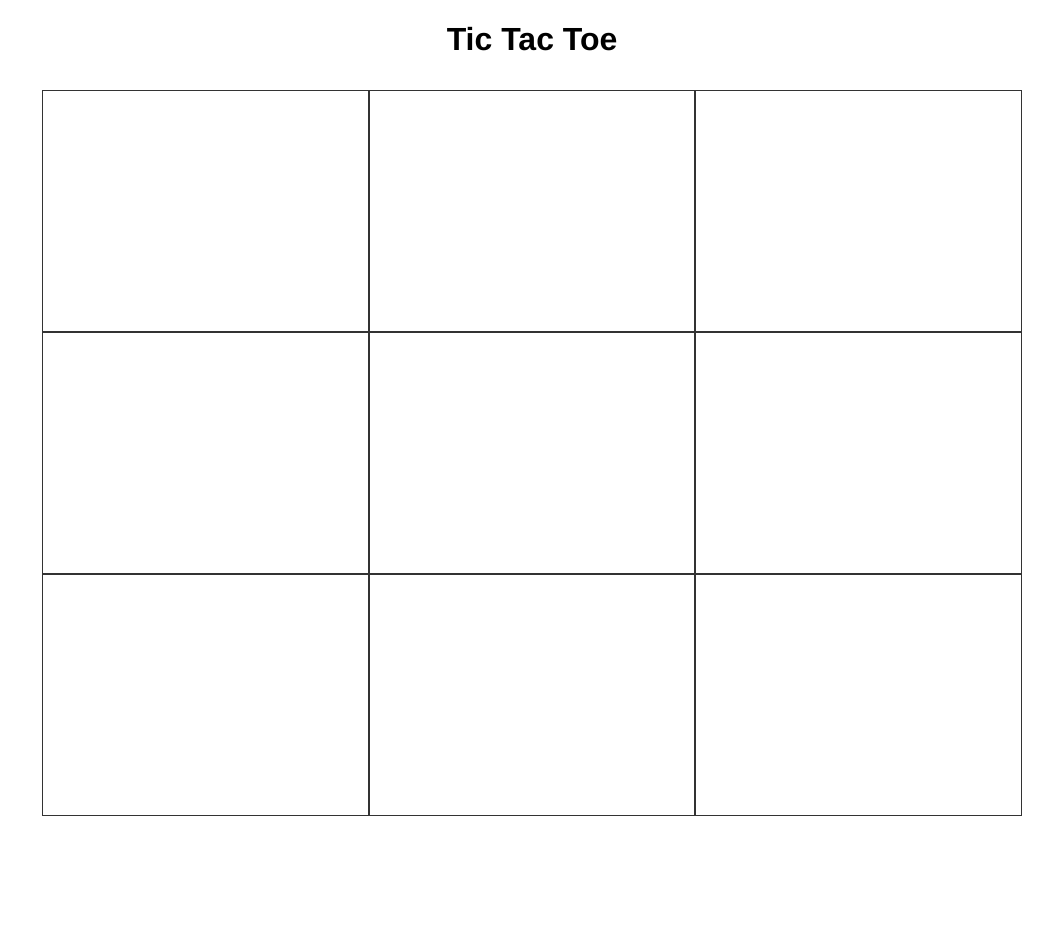
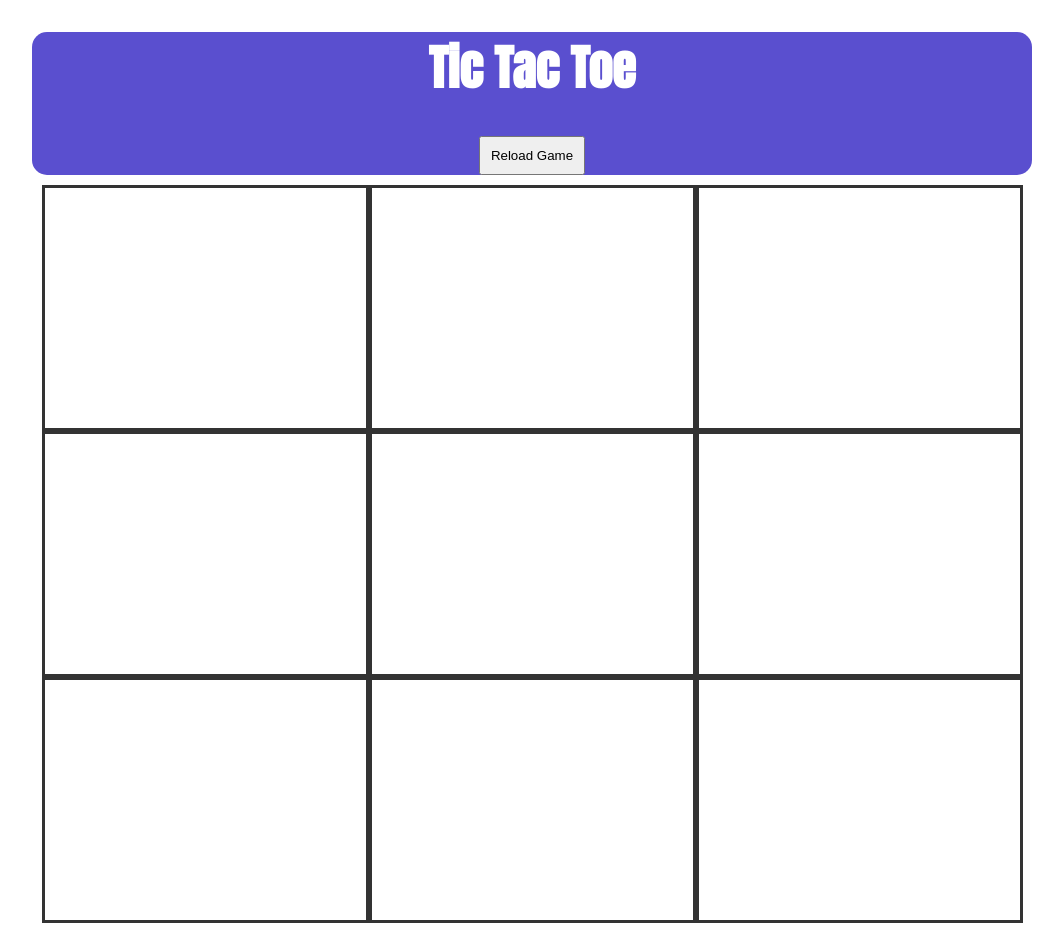
Before and after one commit to CalebRivers/Project0, a plain HTML site: page index.html in a window 1280 px wide. Shown: the whole page, without its empty margins (108-1171 px from the left). Before the commit the page ends 826 px from the top, so only its background shows below. Drawn offline with Linux system fonts and the light colour scheme.

Commit message:
Added some styling

```diff
--- a/css/master.css
+++ b/css/master.css
@@ -1,3 +1,5 @@
+@import url('https://fonts.googleapis.com/css?family=Anton');
+
 .container {
   display: grid;
   grid-template-columns: auto auto auto;
@@ -7,12 +9,13 @@
 
 .box {
   background-color: rgba(255,255,255,0.5);
-  border: 1px solid rgba(0, 0, 0, 0.8);
+  border: 3px solid rgba(0, 0, 0, 0.8);
   padding: 20px;
   font-size: 30px;
   text-align: center;
   height: 200px;
   font-size: 120px;
+  width:281px;
 }
 
 body {
@@ -21,3 +24,18 @@ body {
   text-align: center;
   font-family: Helvetica;
 }
+
+h1 {
+  font-family: 'Anton', sans-serif;
+  font-size: 3em;
+}
+
+.header {
+  background-color: #5a4fcf;
+  color: white;
+  border-radius: 15px;
+}
+
+.refresh {
+  padding: 10px;
+}
--- a/index.html
+++ b/index.html
@@ -10,6 +10,7 @@
   <body>
     <div class="header">
       <h1>Tic Tac Toe</h1>
+      <input type="button" value="Reload Game" onClick="window.location.reload()" class="refresh">
     </div>
 
     <div class="container">
```
